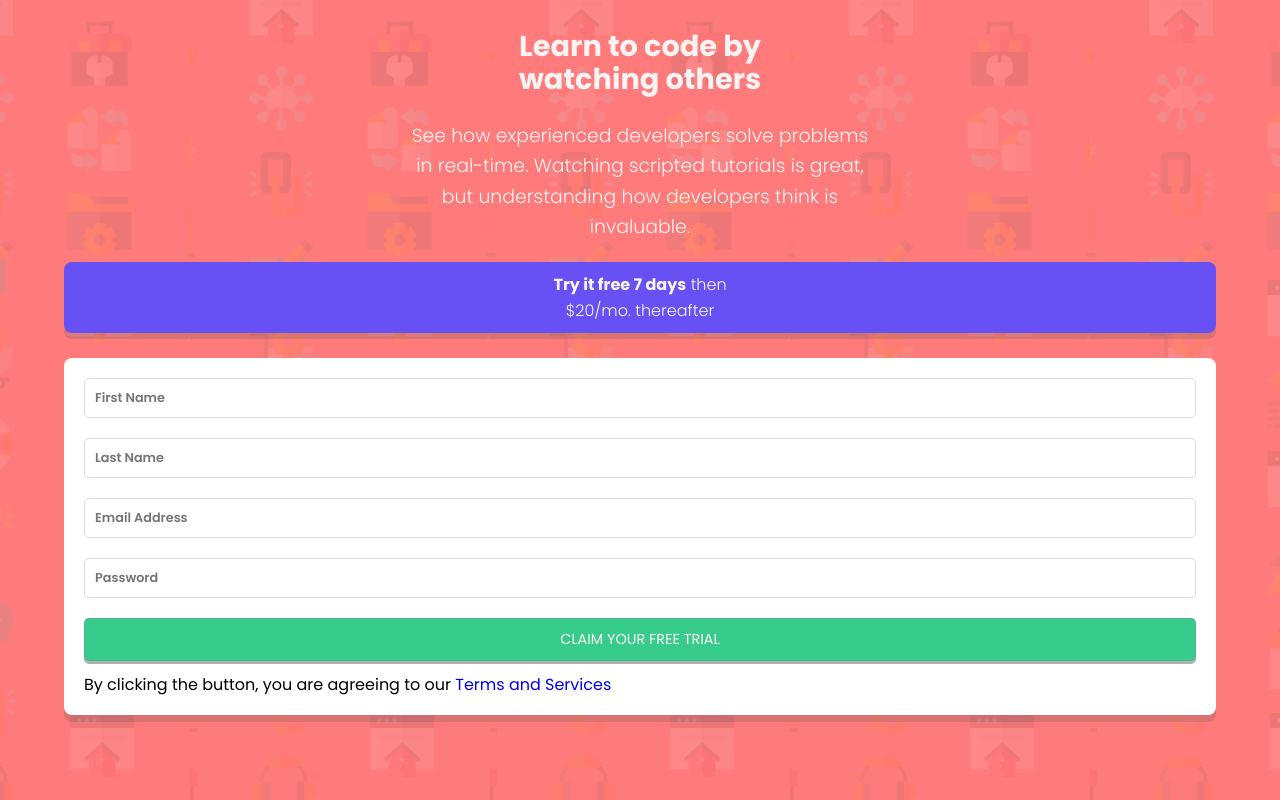
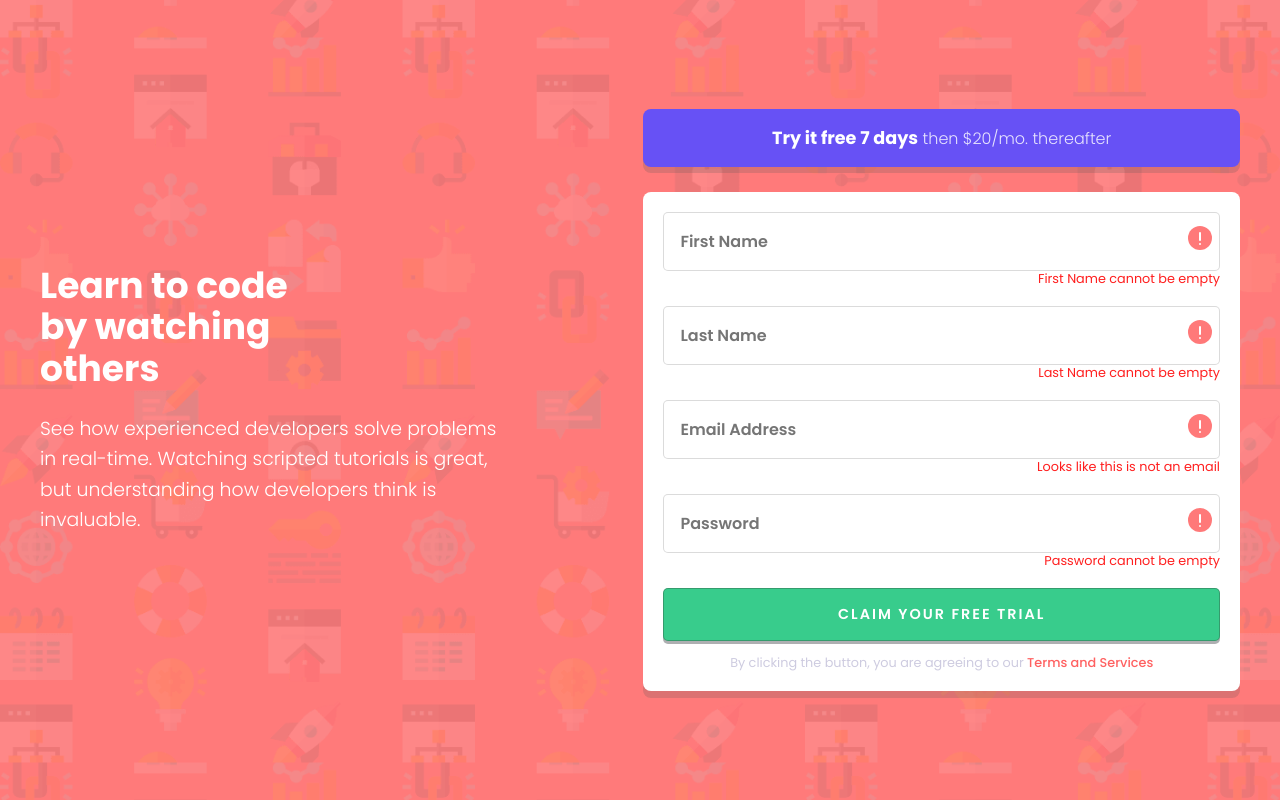
Before and after one commit to isaacnovaes/intro-component-with-signup-form, a plain HTML site: page index.html in a window 1280 px wide. Drawn offline with Linux system fonts and the light colour scheme.

Commit message:
Update files. Animation and form validation are to be finished

```diff
--- a/index.html
+++ b/index.html
@@ -24,15 +24,23 @@
 					<form>
 						<div class="input">
 							<input type="text" name="firstName" id="firstName" placeholder="First Name" autocomplete="name" />
+							<span class="show-error-icon"></span>
+							<span class="show-error-message">First Name cannot be empty</span>
 						</div>
 						<div class="input">
 							<input type="text" name="lastName" id="lastName" placeholder="Last Name" autocomplete="name" />
+							<span class="show-error-icon"></span>
+							<span class="show-error-message">Last Name cannot be empty</span>
 						</div>
 						<div class="input">
 							<input type="email" name="email" id="email" placeholder="Email Address" autocomplete="email" />
+							<span class="show-error-icon"></span>
+							<span class="show-error-message">Looks like this is not an email</span>
 						</div>
 						<div class="input">
-							<input type="password" name="password" id="password" placeholder="Password" autocomplete="current-password"/>
+							<input type="password" name="password" id="password" placeholder="Password" autocomplete="new-password"/>
+							<span class="show-error-icon"></span>
+							<span class="show-error-message">Password cannot be empty</span>
 						</div>
 						<input type="submit" value="CLAIM YOUR FREE TRIAL" />
 					</form>
--- a/stylesheets/abstracts/_variables.scss
+++ b/stylesheets/abstracts/_variables.scss
@@ -1,7 +1,8 @@
 //Primary colors
 $red: hsl(0, 100%, 74%);
+$red-error: rgba(255, 0, 0, 0.883);
 $green: hsl(154, 59%, 51%);
-$white: rgb(251, 243, 243);
+$white: rgb(255, 255, 255);
 
 //Accent
 $blue: hsl(248, 89%, 64%);
--- a/stylesheets/base/_reset.scss
+++ b/stylesheets/base/_reset.scss
@@ -105,5 +105,5 @@ html::-webkit-scrollbar-thumb:hover {
 }
 
 html::-webkit-scrollbar-thumb:active {
-    background: $red;
+    background:  hsl(248, 59%, 39%);
 }
--- a/stylesheets/layout/_layout.scss
+++ b/stylesheets/layout/_layout.scss
@@ -4,7 +4,7 @@ body {
 }
 div.container {
 	width: 90%;
-	max-width: 1400px;
+	max-width: 1200px;
 	min-height: 95vh;
 	margin: 0 auto;
 	padding: 30px 0;
@@ -14,15 +14,14 @@ div.container {
 	row-gap: 20px;
 
 	section.text-container {
-		// outline: 1px solid red;
 		h1 {
-			margin: 0 auto 25px;
+			margin: 0 auto 15px;
 			text-align: center;
 			color: $white;
 			font-size: 1.8rem;
 			font-weight: 700;
-			width: 70%; //Change this for desktop
-			max-width: 300px; //Change this for desktop
+			width: 70%;
+			max-width: 300px;
 		}
 		p {
 			margin: 0 auto;
@@ -30,29 +29,30 @@ div.container {
 			line-height: 1.6;
 			font-size: 1.18rem;
 			font-weight: 300;
-			max-width: 470px; //Change this for desktop
+			max-width: 470px;
 			color: $white;
 		}
 	}
 
 	main {
-		// outline: 1px solid black;
 		div.action-caller {
 			text-align: center;
 			line-height: 1.6;
-			color: $white;
+			color: rgba(255, 255, 255, 0.84);
 			font-weight: 300;
-			padding: 10px 50px;
+			padding: 5px;
 			background-color: $blue;
 			border-radius: 8px;
 			margin-bottom: 25px;
 			box-shadow: 0 6px rgba(76, 79, 82, 0.2);
 			p {
-				width: 70%; //Change this for desktop
-				max-width: 200px; //Change this for desktop
+				width: 70%;
+				max-width: 200px;
 				margin: 0 auto;
 				span {
 					font-weight: 700;
+					color: $white;
+					font-size: 1.1rem;
 				}
 			}
 		}
@@ -61,16 +61,32 @@ div.container {
 			background-color: rgb(255, 255, 255);
 			padding: 20px;
 			border-radius: 8px;
-            box-shadow: 0 7px rgba(76, 79, 82, 0.2);
+			box-shadow: 0 7px rgba(76, 79, 82, 0.2);
 
 			form {
 				div.input {
-					margin-bottom: 20px;
+					margin-bottom: 35px;
+					position: relative;
+
+					span.show-error-icon {
+						width: 40px;
+						height: 40px;
+						position: absolute;
+						right: 0;
+						background: url(../../images/icon-error.svg) no-repeat center;
+					}
+					span.show-error-message {
+						position: absolute;
+						right: 0;
+						top: 45px;
+						color: $red-error;
+						font-size: 0.8rem;
+					}
 
 					input {
-						padding: 10px;
+						padding: 12px;
 						width: 100%;
-						font-size: 0.8rem;
+						font-size: 0.9rem;
 						font-weight: 600;
 						font-family: $font-family;
 						border-radius: 5px;
@@ -79,17 +95,37 @@ div.container {
 				}
 
 				input[type="submit"] {
-                    margin-bottom: 15px;
+					margin-bottom: 15px;
 					padding: 10px;
 					width: 100%;
 					font-size: 0.9rem;
-					font-weight: 400;
+					font-weight: 600;
+					letter-spacing: 2px;
 					font-family: $font-family;
-                    color: $white;
-                    background-color: $green;
+					color: $white;
+					background-color: $green;
 					border-radius: 5px;
-					border: 1px solid rgba(128, 128, 128, 0.281);
-                    box-shadow: 0 3px rgba(76, 79, 82, 0.45);
+					border: 1px solid rgba(46, 29, 29, 0.281);
+					box-shadow: 0 3px rgba(76, 79, 82, 0.45);
+
+					&:hover {
+						background-color: hsla(154, 59%, 51%, 0.6);
+						cursor: pointer;
+					}
+				}
+			}
+
+			div.agreement {
+				width: 80%;
+				margin: 0 auto;
+				font-size: 0.8rem;
+				color: $grayish-blue;
+				text-align: center;
+				opacity: 0.7;
+
+				a {
+					color: $red-error;
+					font-weight: 500;
 				}
 			}
 		}
--- /dev/null
+++ b/stylesheets/layout/_responsive.scss
@@ -0,0 +1,66 @@
+@media screen and (min-width: 800px) {
+	body {
+		background-image: url(../../images/bg-intro-desktop.png);
+		display: flex;
+		align-items: center;
+	}
+
+	div.container {
+		min-height: auto;
+		width: 95%;
+		grid-template-rows: min-content;
+		grid-template-columns: auto auto;
+		align-items: center;
+		padding: 0;
+
+		section.text-container {
+			h1 {
+				margin: 0;
+				margin-bottom: 25px;
+				text-align: left;
+				font-size: 2.25rem;
+				font-weight: 700;
+				width: 100%;
+			}
+			p {
+				margin: 0;
+				text-align: left;
+			}
+		}
+
+		main {
+			div.action-caller {
+				padding: 15px;
+				p {
+					width: 100%;
+					max-width: max-content;
+				}
+			}
+			div.form-container {
+				form {
+					div.input {
+						span.show-error-icon {
+							top: 6px;
+						}
+						span.show-error-message {
+							top: 60px;
+						}
+
+						input {
+							padding: 16px;
+							font-size: 1rem;
+						}
+					}
+
+					input[type="submit"] {
+						padding: 15px;
+					}
+				}
+
+				div.agreement {
+					width: 100%;
+				}
+			}
+		}
+	}
+}
--- a/stylesheets/main.scss
+++ b/stylesheets/main.scss
@@ -9,4 +9,5 @@
   'base/fonts';
 
 @import
-  'layout/layout';
+  'layout/layout',
+  'layout/responsive';
```
Also changed, not shown: stylesheets/main.css.
